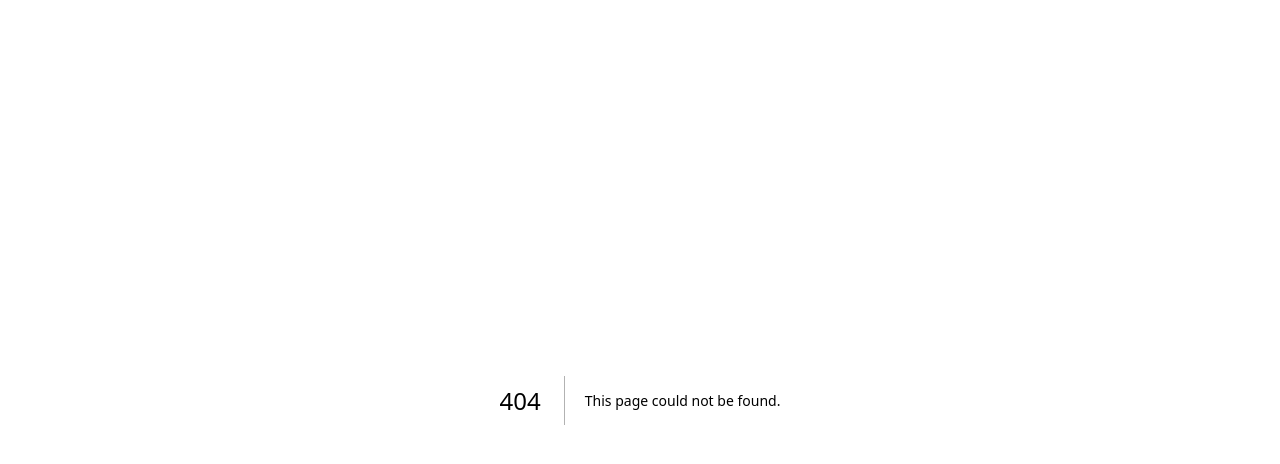
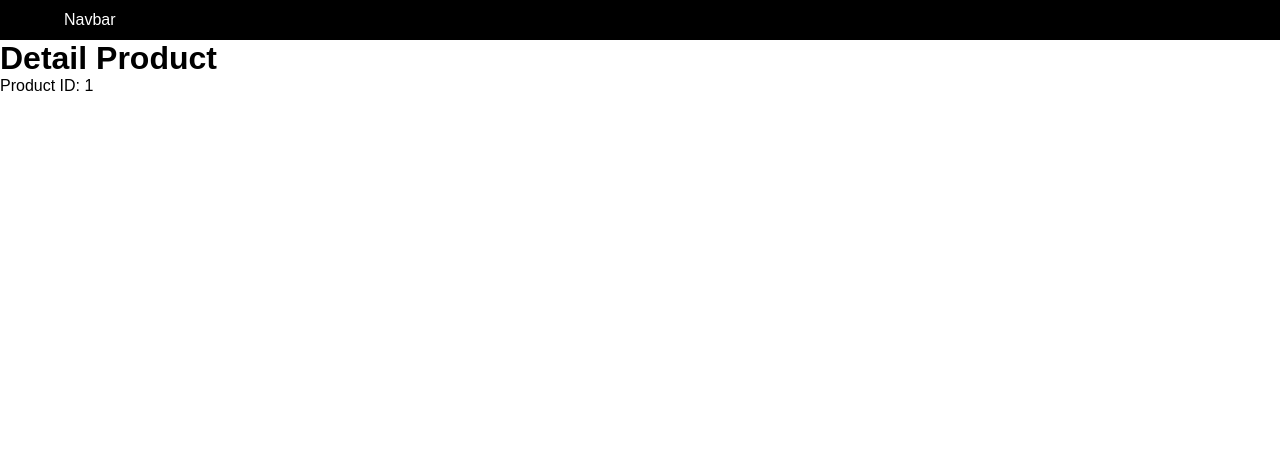
Before and after one commit to MHendriF/Hello-Next-JS, a Next.js app in the folder VIP-CODE-STUDIO/pnpm-next-app/: page /product/1 in a window 1280 px wide. Before the commit this address had no page. Shown: the top 464 px of the page. Built offline with nearby package versions, Linux system fonts and the light colour scheme.

Commit message:
pages, layout, routing

```diff
--- /dev/null
+++ b/VIP-CODE-STUDIO/pnpm-next-app/src/components/layouts/AppShell/index.tsx
@@ -0,0 +1,14 @@
+import Navbar from "../Navbar";
+
+type AppShellProps = {
+  children: React.ReactNode;
+};
+export default function AppShell(props: AppShellProps) {
+  const { children } = props;
+  return (
+    <main>
+      <Navbar />
+      {children}
+    </main>
+  );
+}
--- /dev/null
+++ b/VIP-CODE-STUDIO/pnpm-next-app/src/components/layouts/Navbar/index.tsx
@@ -0,0 +1,7 @@
+export default function Navbar() {
+  return (
+    <div className="navbar">
+      <div>Navbar</div>
+    </div>
+  );
+}
--- a/VIP-CODE-STUDIO/pnpm-next-app/src/pages/_app.tsx
+++ b/VIP-CODE-STUDIO/pnpm-next-app/src/pages/_app.tsx
@@ -1,6 +1,11 @@
+import AppShell from "@/components/layouts/AppShell";
 import "@/styles/globals.css";
 import type { AppProps } from "next/app";
 
 export default function App({ Component, pageProps }: AppProps) {
-  return <Component {...pageProps} />;
+  return (
+    <AppShell>
+      <Component {...pageProps} />
+    </AppShell>
+  );
 }
--- /dev/null
+++ b/VIP-CODE-STUDIO/pnpm-next-app/src/pages/product/[id].tsx
@@ -0,0 +1,12 @@
+import { useRouter } from "next/router";
+
+export default function DetailProductPage() {
+  const { query } = useRouter();
+
+  return (
+    <div>
+      <h1>Detail Product</h1>
+      <p>Product ID: {query.id}</p>
+    </div>
+  );
+}
--- a/VIP-CODE-STUDIO/pnpm-next-app/src/styles/globals.css
+++ b/VIP-CODE-STUDIO/pnpm-next-app/src/styles/globals.css
@@ -1,78 +1,3 @@
-:root {
-  --max-width: 1100px;
-  --border-radius: 12px;
-  --font-mono: ui-monospace, Menlo, Monaco, "Cascadia Mono", "Segoe UI Mono",
-    "Roboto Mono", "Oxygen Mono", "Ubuntu Monospace", "Source Code Pro",
-    "Fira Mono", "Droid Sans Mono", "Courier New", monospace;
-
-  --foreground-rgb: 0, 0, 0;
-  --background-start-rgb: 214, 219, 220;
-  --background-end-rgb: 255, 255, 255;
-
-  --primary-glow: conic-gradient(
-    from 180deg at 50% 50%,
-    #16abff33 0deg,
-    #0885ff33 55deg,
-    #54d6ff33 120deg,
-    #0071ff33 160deg,
-    transparent 360deg
-  );
-  --secondary-glow: radial-gradient(
-    rgba(255, 255, 255, 1),
-    rgba(255, 255, 255, 0)
-  );
-
-  --tile-start-rgb: 239, 245, 249;
-  --tile-end-rgb: 228, 232, 233;
-  --tile-border: conic-gradient(
-    #00000080,
-    #00000040,
-    #00000030,
-    #00000020,
-    #00000010,
-    #00000010,
-    #00000080
-  );
-
-  --callout-rgb: 238, 240, 241;
-  --callout-border-rgb: 172, 175, 176;
-  --card-rgb: 180, 185, 188;
-  --card-border-rgb: 131, 134, 135;
-}
-
-@media (prefers-color-scheme: dark) {
-  :root {
-    --foreground-rgb: 255, 255, 255;
-    --background-start-rgb: 0, 0, 0;
-    --background-end-rgb: 0, 0, 0;
-
-    --primary-glow: radial-gradient(rgba(1, 65, 255, 0.4), rgba(1, 65, 255, 0));
-    --secondary-glow: linear-gradient(
-      to bottom right,
-      rgba(1, 65, 255, 0),
-      rgba(1, 65, 255, 0),
-      rgba(1, 65, 255, 0.3)
-    );
-
-    --tile-start-rgb: 2, 13, 46;
-    --tile-end-rgb: 2, 5, 19;
-    --tile-border: conic-gradient(
-      #ffffff80,
-      #ffffff40,
-      #ffffff30,
-      #ffffff20,
-      #ffffff10,
-      #ffffff10,
-      #ffffff80
-    );
-
-    --callout-rgb: 20, 20, 20;
-    --callout-border-rgb: 108, 108, 108;
-    --card-rgb: 100, 100, 100;
-    --card-border-rgb: 200, 200, 200;
-  }
-}
-
 * {
   box-sizing: border-box;
   padding: 0;
@@ -83,16 +8,7 @@ html,
 body {
   max-width: 100vw;
   overflow-x: hidden;
-}
-
-body {
-  color: rgb(var(--foreground-rgb));
-  background: linear-gradient(
-      to bottom,
-      transparent,
-      rgb(var(--background-end-rgb))
-    )
-    rgb(var(--background-start-rgb));
+  font-family: Arial, Helvetica, sans-serif;
 }
 
 a {
@@ -100,8 +16,12 @@ a {
   text-decoration: none;
 }
 
-@media (prefers-color-scheme: dark) {
-  html {
-    color-scheme: dark;
-  }
+.navbar {
+  display: flex;
+  width: 100%;
+  height: 40px;
+  background-color: black;
+  color: white;
+  align-items: center;
+  padding: 0 5%;
 }
```
Also changed, not shown: VIP-CODE-STUDIO/pnpm-next-app/src/pages/about/index.tsx (added, +7 -0 lines), VIP-CODE-STUDIO/pnpm-next-app/src/pages/index.tsx (+1 -103 lines), VIP-CODE-STUDIO/pnpm-next-app/src/pages/product/index.tsx (added, +7 -0 lines), VIP-CODE-STUDIO/pnpm-next-app/src/pages/setting/app.tsx (added, +7 -0 lines), VIP-CODE-STUDIO/pnpm-next-app/src/pages/setting/user/index.tsx (added, +7 -0 lines).
